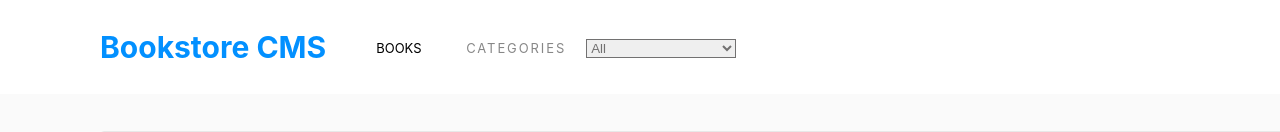
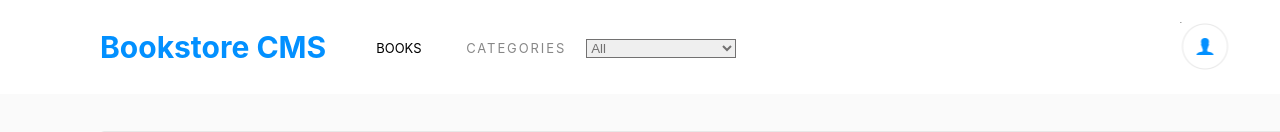
Before and after one commit to Samitti/Bookstore-CMS-Redux, a React (Create React App) app: page / in a window 1280 px wide. Shown: the top 132 px of the page. Built offline with nearby package versions, Linux system fonts and the light colour scheme.

Commit message:
add user icon and style it

```diff
--- a/src/components/App.css
+++ b/src/components/App.css
@@ -9,11 +9,29 @@
 
 .navBar {
   display: flex;
+  justify-content: space-between;
+  align-items: center;
+  background-color: white;
+}
+
+.filterBar {
+  display: flex;
   align-items: center;
   padding-left: 100px;
   padding-top: 29px;
   padding-bottom: 29px;
-  background-color: white;
+}
+
+.profile-img {
+  width: 50px;
+  height: 50px;
+  margin-right: 50px;
+  background-image: url("../user-icon.PNG");
+  background-position: center;
+  background-repeat: no-repeat;
+  background-size: cover;
+  font-size: 1px;
+  cursor: pointer;
 }
 
 .navBar h1 {
@@ -37,7 +55,6 @@
   width: 60px;
   height: 60px;
   font-size: 1px;
-  background-color: greenyellow;
   margin-right: 30px;
   background-image: url("../percentile.PNG");
   background-position: center;
--- a/src/containers/BooksList.js
+++ b/src/containers/BooksList.js
@@ -28,8 +28,15 @@ function BooksList({
   return (
     <div>
       <div className="navBar">
-        <h1>Bookstore CMS</h1>
-        <CategoryFilter category={category} handleCategory={handleCategory} />
+        <div className="filterBar">
+          <h1>Bookstore CMS</h1>
+          <CategoryFilter category={category} handleCategory={handleCategory} />
+        </div>
+        <div>
+          <div className="profile-img">
+            Me
+          </div>
+        </div>
       </div>
       <div className="Books-list">
         {bookList}
```
Also changed, not shown: src/user-icon.PNG (added).
